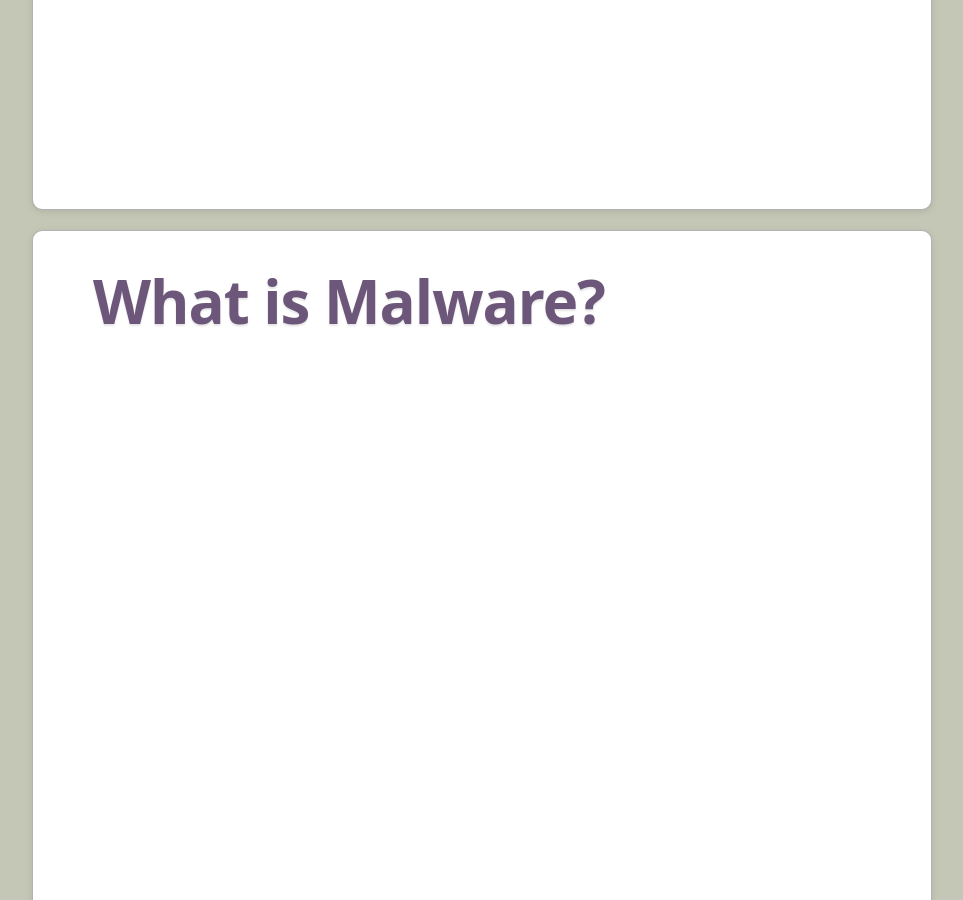
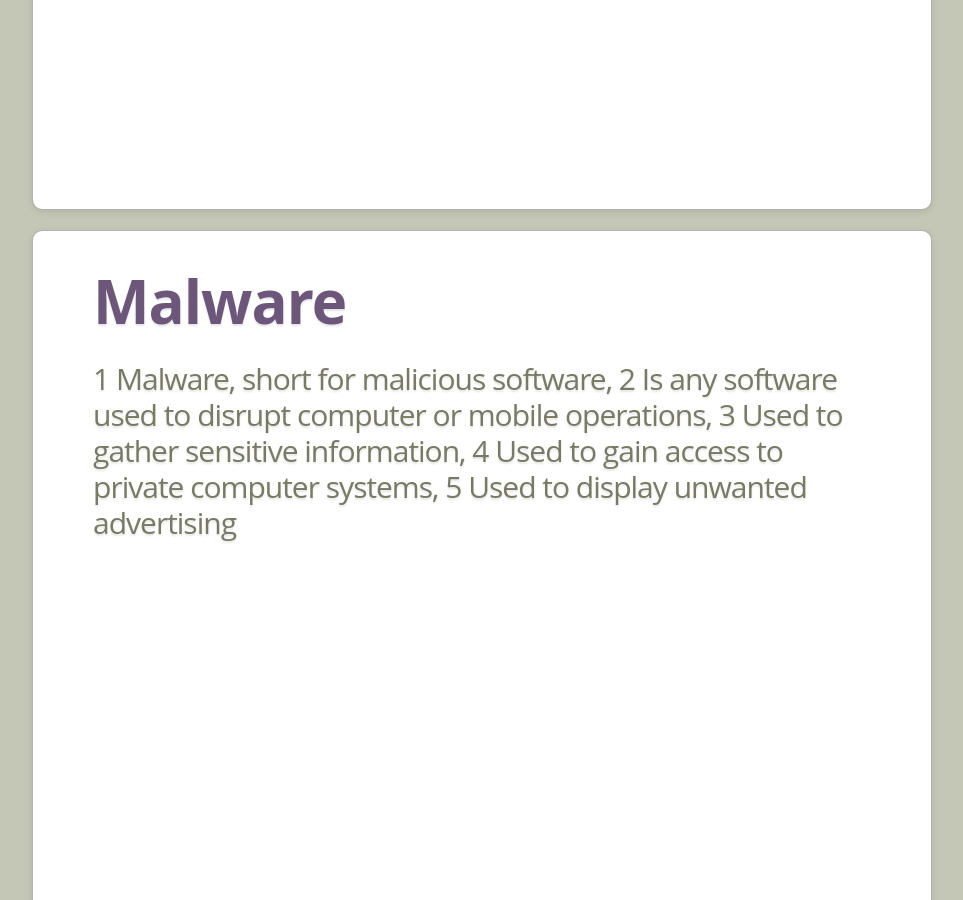
Before and after one commit to profbmuthu/CCrime, a Jekyll site: the page built from print.html, in a window 1280 px wide and 900 px high, scrolled down 8430 px. Shown: the whole window, without its empty margins (158-1121 px from the left). Built offline with Jekyll 4.4.1, drawn with Linux system fonts in a browser that asks for light colours.

Commit message:
Update 2017-1-13-Malware.md

```diff
--- a/_posts/2017-1-13-Malware.md
+++ b/_posts/2017-1-13-Malware.md
@@ -1,11 +1,13 @@
 ---
 layout: post
-title: ""
+title: "Malware"
 published: true
 data:
   x: 0
   y: 3000
-
 ---
-
-# What is Malware?
+1  Malware, short for malicious software,
+2  Is any software used to disrupt computer or mobile operations,
+3  Used to gather sensitive information,
+4  Used to gain access to private computer systems,
+5  Used to display unwanted advertising
```
